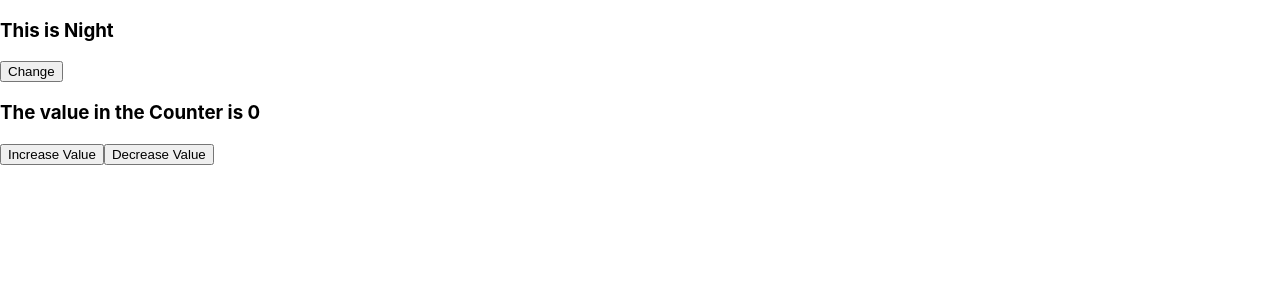
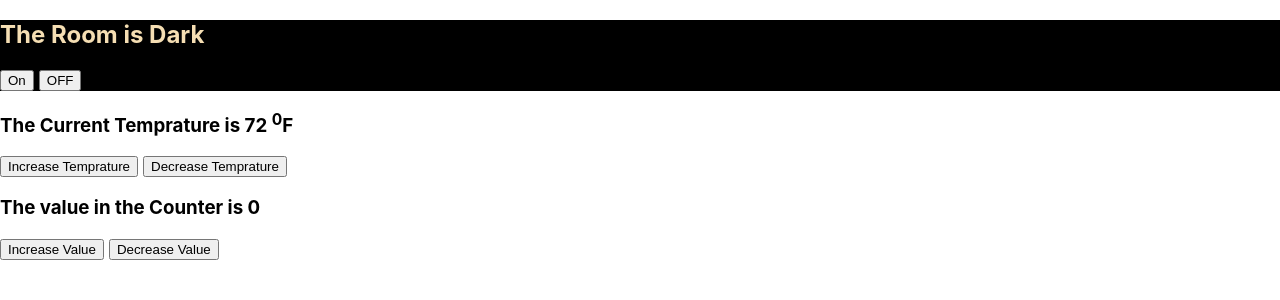
Before and after one commit to rashid-ali-nadeem/demo-react-state, a React (Create React App) app: page / in a window 1280 px wide. Shown: the top 300 px of the page. Built offline with nearby package versions, Linux system fonts and the light colour scheme.

Commit message:
App updated again

```diff
--- a/src/App.css
+++ b/src/App.css
@@ -1,12 +1,3 @@
 .box {
   height: 100vh;
 }
-
-.dayShine {
-  background-color: yellow;
-}
-
-.darkNight {
-  background-color: black;
-  color: white;
-}
--- a/src/App.js
+++ b/src/App.js
@@ -1,15 +1,17 @@
 import React ,{ useState } from 'react';
-import './App.css';
-import Counter from './Counter';
+import Room from './Room.js';
+import RoomTemp from './RoomTemp.js';
+import Counter from './Counter.js';
+
 
 function App() {
-  let [isDay, setDay] = useState(false);
   let [count, setCount] = useState(0);
-  const today = isDay ? 'dayShine' : 'darkNight';
+
+
   return (
-    <div className = {'box ${today}'}>
-  <h3>This is {isDay? "Day": "Night"}</h3>
-  <button onClick = {() => setDay(!isDay)} >Change</button>
+    <div >
+  <Room/>
+  <RoomTemp/>
   <Counter counter = {count} setcount = {setCount}/>
   </div>
   );
--- /dev/null
+++ b/src/Counter.css
@@ -0,0 +1,3 @@
+.button {
+    margin-left: 5px;
+}
--- a/src/Counter.js
+++ b/src/Counter.js
@@ -1,10 +1,11 @@
 import React, { useState } from 'react';
+import './Counter.css';
 
 function Counter ({counter,setcount}){
     return <div>
             <h3>The value in the Counter is {counter}</h3>
             <button onClick = {()=> setcount(++counter)}>Increase Value</button>
-            <button onClick = {()=> setcount(--counter)}>Decrease Value</button>
+            <button className = 'button' onClick = {()=> setcount(--counter)}>Decrease Value</button>
         </div>
 }
 export default Counter;
--- /dev/null
+++ b/src/Room.css
@@ -0,0 +1,13 @@
+.room {
+    height: 100%;
+}
+.light {
+    background-color: wheat;
+}
+.dark {
+    background-color: black;
+    color: wheat;
+}
+.button {
+    margin-left: 5px;
+}
--- /dev/null
+++ b/src/Room.js
@@ -0,0 +1,12 @@
+import React, { useState } from 'react';
+import './Room.css';
+
+function Room (){
+    let [isLight, setLight] = useState(false);
+    return <div className = {`room ${isLight ? 'light' : 'dark'}`}>
+        <h2>The Room is {isLight ? 'Light' : 'Dark'}</h2>
+        <button onClick={()=>setLight(true)}>On</button>
+        <button className = 'button' onClick={()=>setLight(false)}> OFF</button>
+    </div>
+}
+export default Room;
--- /dev/null
+++ b/src/RoomTemp.css
@@ -0,0 +1,3 @@
+.button {
+    margin-left: 5px;
+}
--- /dev/null
+++ b/src/RoomTemp.js
@@ -0,0 +1,12 @@
+import React , { useState } from 'react';
+import './RoomTemp.css';
+
+function RoomTemp(){
+    let [temp, setTemp] = useState(72);
+    return <div>
+            <h3>The Current Temprature is {temp} <sup>0</sup>F</h3>
+            <button onClick = {()=> setTemp(++temp)}>Increase Temprature</button>
+            <button className = 'button' onClick = {()=> setTemp(--temp)}>Decrease Temprature</button>
+        </div>
+}
+export default RoomTemp;
```
Also changed, not shown: 1 other file (tests, documents, lock files or other folders).
